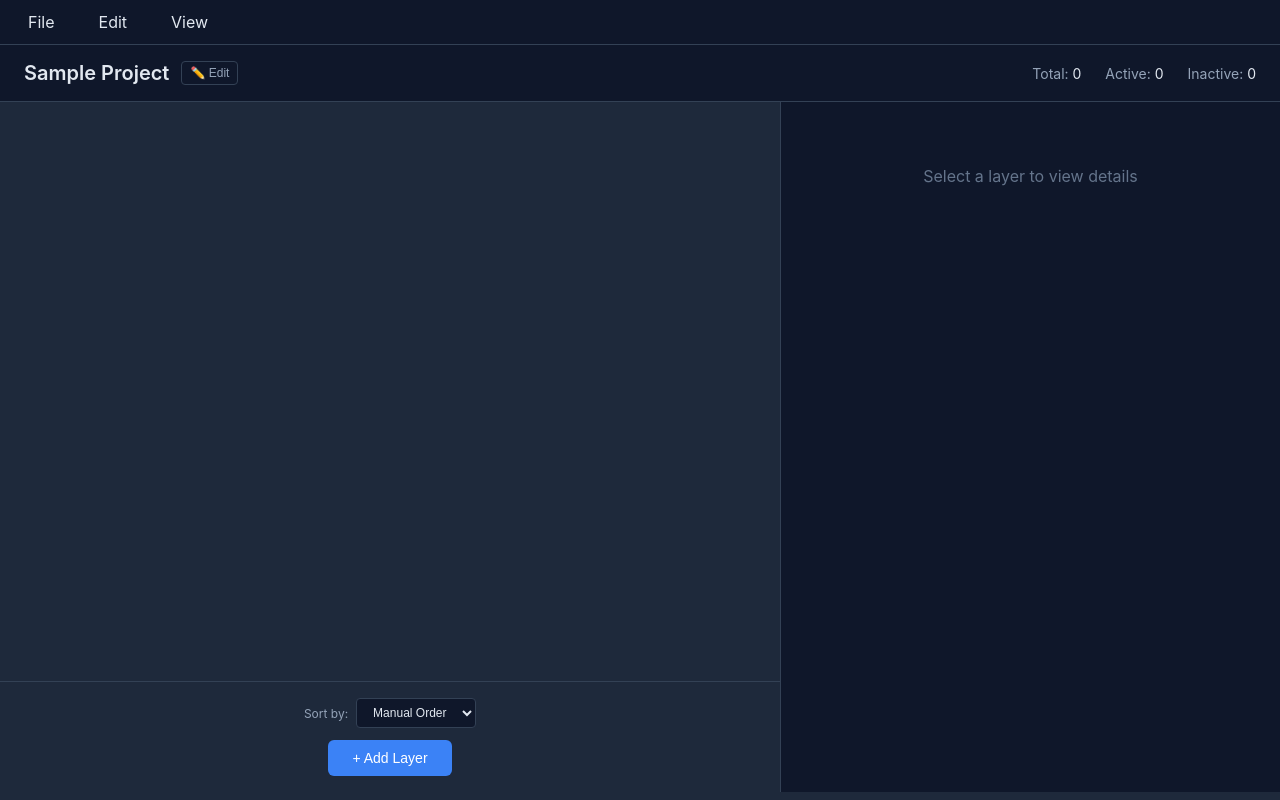
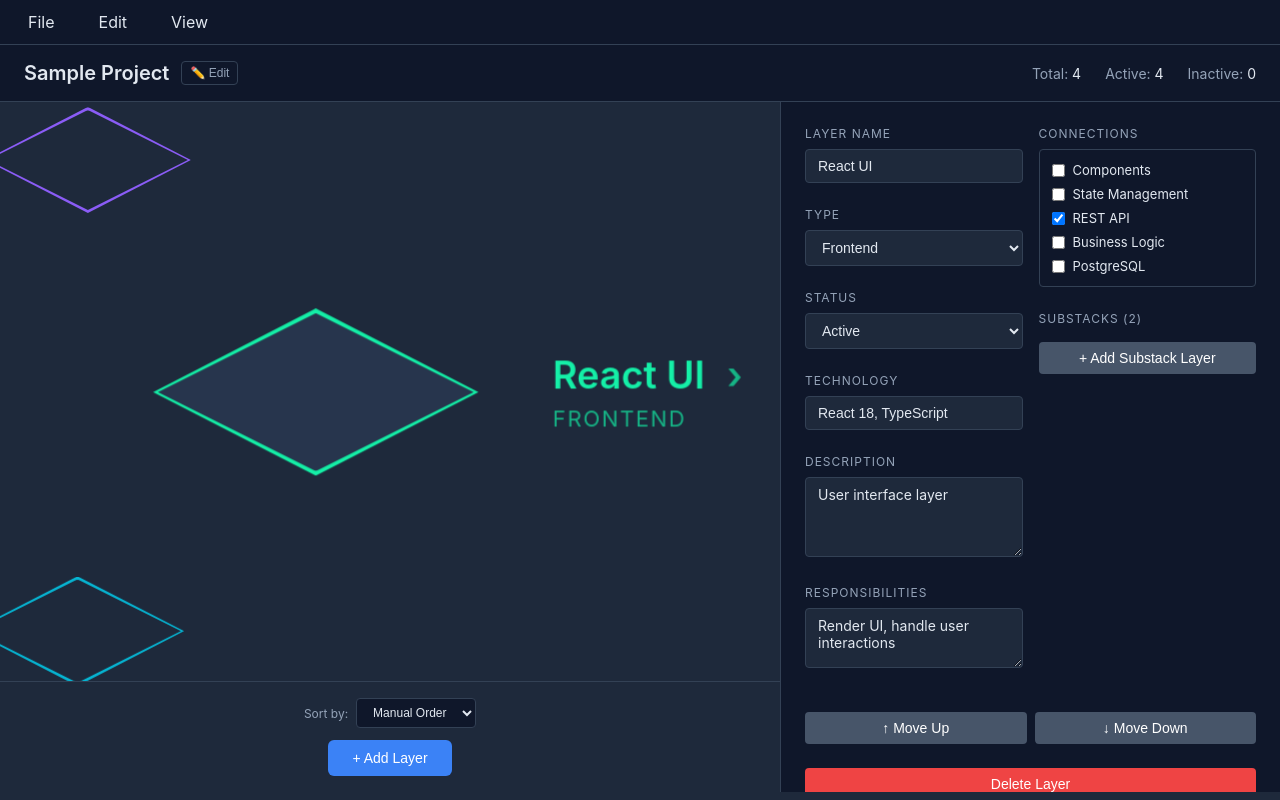
Before and after one commit to Oddzac/ztack, a Flask app: page / in a window 1280 px wide. Run offline with Flask 3, Linux system fonts and the light colour scheme.

Commit message:
add template options and sample project data to index and data scripts

```diff
--- /dev/null
+++ b/static/js/data.js
@@ -0,0 +1,149 @@
+// Layer type color mappings
+const LAYER_TYPES = {
+    'Core': '#3b82f6',
+    'Frontend': '#10b981',
+    'Backend': '#f59e0b',
+    'Database': '#8b5cf6',
+    'DevOps': '#ef4444',
+    'API': '#06b6d4',
+    'Other': '#6b7280'
+};
+
+// Sample project data
+const SAMPLE_PROJECT = {
+    name: 'Sample Project',
+    layers: [
+        {
+            id: 1,
+            name: 'React UI',
+            type: 'Frontend',
+            status: 'Active',
+            description: 'User interface layer',
+            technology: 'React 18, TypeScript',
+            responsibilities: 'Render UI, handle user interactions',
+            connections: [2],
+            dependencies: [],
+            visible: true,
+            locked: false,
+            substacks: [
+                {
+                    id: 11,
+                    name: 'Components',
+                    type: 'Frontend',
+                    status: 'Active',
+                    description: 'React components',
+                    technology: 'React',
+                    responsibilities: 'Reusable UI components',
+                    connections: [],
+                    dependencies: [],
+                    visible: true,
+                    locked: false
+                },
+                {
+                    id: 12,
+                    name: 'State Management',
+                    type: 'Frontend',
+                    status: 'Active',
+                    description: 'Redux store',
+                    technology: 'Redux Toolkit',
+                    responsibilities: 'Global state management',
+                    connections: [],
+                    dependencies: [],
+                    visible: true,
+                    locked: false
+                }
+            ]
+        },
+        {
+            id: 2,
+            name: 'REST API',
+            type: 'API',
+            status: 'Active',
+            description: 'API gateway',
+            technology: 'Express.js',
+            responsibilities: 'Route requests, authentication',
+            connections: [3],
+            dependencies: [1],
+            visible: true,
+            locked: false,
+            substacks: []
+        },
+        {
+            id: 3,
+            name: 'Business Logic',
+            type: 'Backend',
+            status: 'Active',
+            description: 'Core business logic',
+            technology: 'Node.js',
+            responsibilities: 'Process business rules',
+            connections: [4],
+            dependencies: [2],
+            visible: true,
+            locked: false,
+            substacks: []
+        },
+        {
+            id: 4,
+            name: 'PostgreSQL',
+            type: 'Database',
+            status: 'Active',
+            description: 'Primary database',
+            technology: 'PostgreSQL 15',
+            responsibilities: 'Data persistence',
+            connections: [],
+            dependencies: [3],
+            visible: true,
+            locked: false,
+            substacks: []
+        }
+    ]
+};
+
+// Template projects
+const TEMPLATES = {
+    microservices: {
+        name: 'Microservices Architecture',
+        layers: [
+            { id: 1, name: 'API Gateway', type: 'API', status: 'Active', description: 'Entry point for all requests', technology: 'Kong/NGINX', responsibilities: 'Route, authenticate, rate limit', connections: [2, 3, 4], dependencies: [], visible: true, locked: false, substacks: [] },
+            { id: 2, name: 'User Service', type: 'Backend', status: 'Active', description: 'User management', technology: 'Node.js', responsibilities: 'User CRUD operations', connections: [5], dependencies: [1], visible: true, locked: false, substacks: [] },
+            { id: 3, name: 'Order Service', type: 'Backend', status: 'Active', description: 'Order processing', technology: 'Java Spring', responsibilities: 'Order management', connections: [6], dependencies: [1], visible: true, locked: false, substacks: [] },
+            { id: 4, name: 'Payment Service', type: 'Backend', status: 'Active', description: 'Payment processing', technology: 'Python', responsibilities: 'Handle payments', connections: [7], dependencies: [1], visible: true, locked: false, substacks: [] },
+            { id: 5, name: 'User DB', type: 'Database', status: 'Active', description: 'User data', technology: 'PostgreSQL', responsibilities: 'Store user data', connections: [], dependencies: [2], visible: true, locked: false, substacks: [] },
+            { id: 6, name: 'Order DB', type: 'Database', status: 'Active', description: 'Order data', technology: 'MongoDB', responsibilities: 'Store orders', connections: [], dependencies: [3], visible: true, locked: false, substacks: [] },
+            { id: 7, name: 'Payment DB', type: 'Database', status: 'Active', description: 'Payment data', technology: 'PostgreSQL', responsibilities: 'Store transactions', connections: [], dependencies: [4], visible: true, locked: false, substacks: [] }
+        ]
+    },
+    threeLayer: {
+        name: 'Three-Tier Architecture',
+        layers: [
+            { id: 1, name: 'Web Frontend', type: 'Frontend', status: 'Active', description: 'User interface', technology: 'React', responsibilities: 'Display UI', connections: [2], dependencies: [], visible: true, locked: false, substacks: [] },
+            { id: 2, name: 'Application Server', type: 'Backend', status: 'Active', description: 'Business logic', technology: 'Java Spring Boot', responsibilities: 'Process requests', connections: [3], dependencies: [1], visible: true, locked: false, substacks: [] },
+            { id: 3, name: 'Database', type: 'Database', status: 'Active', description: 'Data storage', technology: 'MySQL', responsibilities: 'Persist data', connections: [], dependencies: [2], visible: true, locked: false, substacks: [] }
+        ]
+    },
+    serverless: {
+        name: 'Serverless Architecture',
+        layers: [
+            { id: 1, name: 'CloudFront CDN', type: 'Frontend', status: 'Active', description: 'Content delivery', technology: 'AWS CloudFront', responsibilities: 'Serve static assets', connections: [2], dependencies: [], visible: true, locked: false, substacks: [] },
+            { id: 2, name: 'API Gateway', type: 'API', status: 'Active', description: 'API management', technology: 'AWS API Gateway', responsibilities: 'Route API calls', connections: [3, 4, 5], dependencies: [1], visible: true, locked: false, substacks: [] },
+            { id: 3, name: 'Auth Lambda', type: 'Backend', status: 'Active', description: 'Authentication', technology: 'AWS Lambda', responsibilities: 'User auth', connections: [6], dependencies: [2], visible: true, locked: false, substacks: [] },
+            { id: 4, name: 'Data Lambda', type: 'Backend', status: 'Active', description: 'Data processing', technology: 'AWS Lambda', responsibilities: 'CRUD operations', connections: [6], dependencies: [2], visible: true, locked: false, substacks: [] },
+            { id: 5, name: 'File Lambda', type: 'Backend', status: 'Active', description: 'File handling', technology: 'AWS Lambda', responsibilities: 'File uploads', connections: [7], dependencies: [2], visible: true, locked: false, substacks: [] },
+            { id: 6, name: 'DynamoDB', type: 'Database', status: 'Active', description: 'NoSQL database', technology: 'AWS DynamoDB', responsibilities: 'Store data', connections: [], dependencies: [3, 4], visible: true, locked: false, substacks: [] },
+            { id: 7, name: 'S3 Storage', type: 'Database', status: 'Active', description: 'Object storage', technology: 'AWS S3', responsibilities: 'Store files', connections: [], dependencies: [5], visible: true, locked: false, substacks: [] }
+        ]
+    }
+};
+
+function loadTemplate(templateName) {
+    if (TEMPLATES[templateName]) {
+        project = JSON.parse(JSON.stringify(TEMPLATES[templateName]));
+        document.getElementById('project-title').textContent = project.name;
+        undoStack = [];
+        redoStack = [];
+        saveProject();
+        renderLayers();
+        updateStats();
+        selectLayer(0);
+    }
+}
--- a/templates/index.html
+++ b/templates/index.html
@@ -15,6 +15,10 @@
                     <div class="dropdown-item" onclick="newProject()" style="padding: 8px 16px; cursor: pointer; transition: background 0.2s;" onmouseover="this.style.background='#1e293b'" onmouseout="this.style.background='transparent'">New</div>
                     <div class="dropdown-item" onclick="importProject()" style="padding: 8px 16px; cursor: pointer; transition: background 0.2s;" onmouseover="this.style.background='#1e293b'" onmouseout="this.style.background='transparent'">Open</div>
                     <div class="dropdown-item" onclick="exportProject()" style="padding: 8px 16px; cursor: pointer; transition: background 0.2s;" onmouseover="this.style.background='#1e293b'" onmouseout="this.style.background='transparent'">Save</div>
+                    <div style="border-top: 1px solid #334155; margin: 4px 0;"></div>
+                    <div class="dropdown-item" onclick="loadTemplate('threeLayer')" style="padding: 8px 16px; cursor: pointer; transition: background 0.2s;" onmouseover="this.style.background='#1e293b'" onmouseout="this.style.background='transparent'">Template: 3-Tier</div>
+                    <div class="dropdown-item" onclick="loadTemplate('microservices')" style="padding: 8px 16px; cursor: pointer; transition: background 0.2s;" onmouseover="this.style.background='#1e293b'" onmouseout="this.style.background='transparent'">Template: Microservices</div>
+                    <div class="dropdown-item" onclick="loadTemplate('serverless')" style="padding: 8px 16px; cursor: pointer; transition: background 0.2s;" onmouseover="this.style.background='#1e293b'" onmouseout="this.style.background='transparent'">Template: Serverless</div>
                 </div>
             </div>
             <div class="menu-item" style="position: relative;">
@@ -80,9 +84,7 @@
         </div>
     </div>
 
-    <script>
-        const LAYER_TYPES = {{ layer_types | tojson }};
-    </script>
+    <script src="{{ url_for('static', filename='js/data.js') }}"></script>
     <script src="{{ url_for('static', filename='js/app.js') }}"></script>
     <script src="{{ url_for('static', filename='js/diagram.js') }}"></script>
 </body>
```
